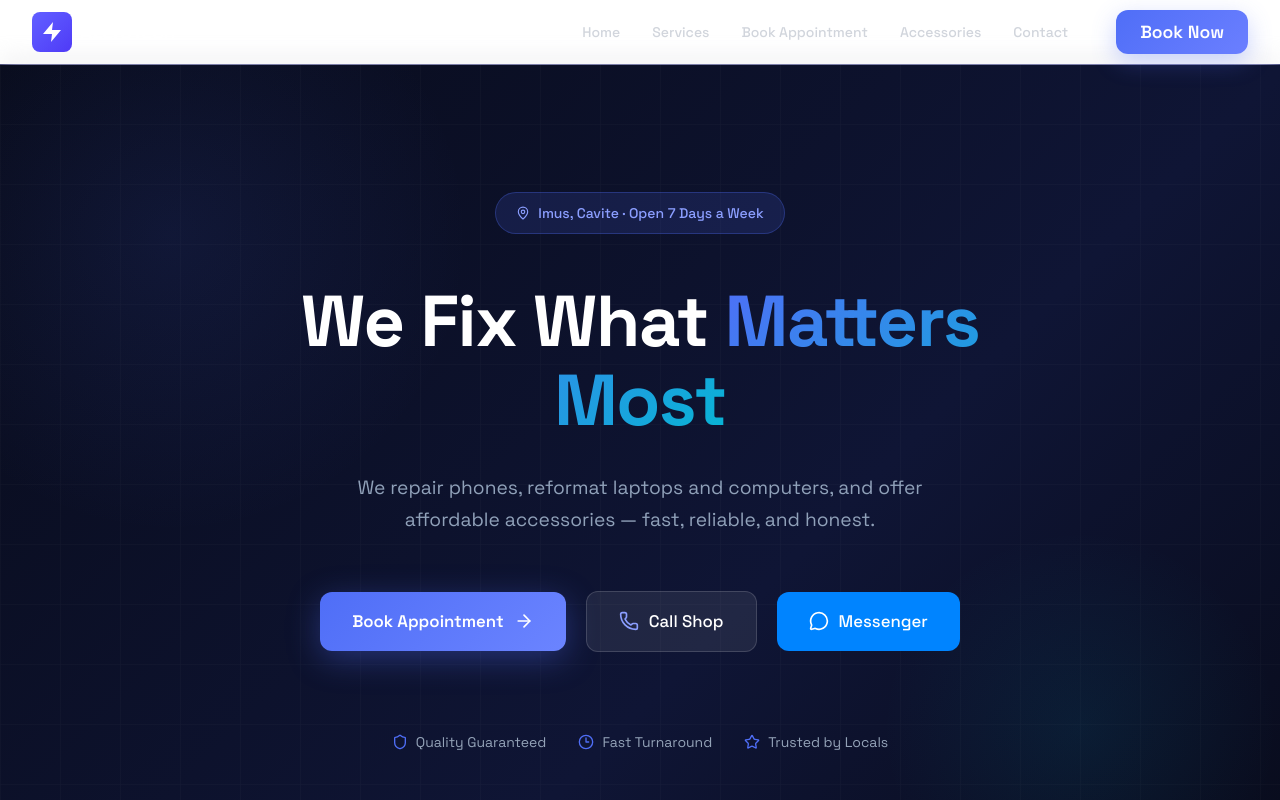
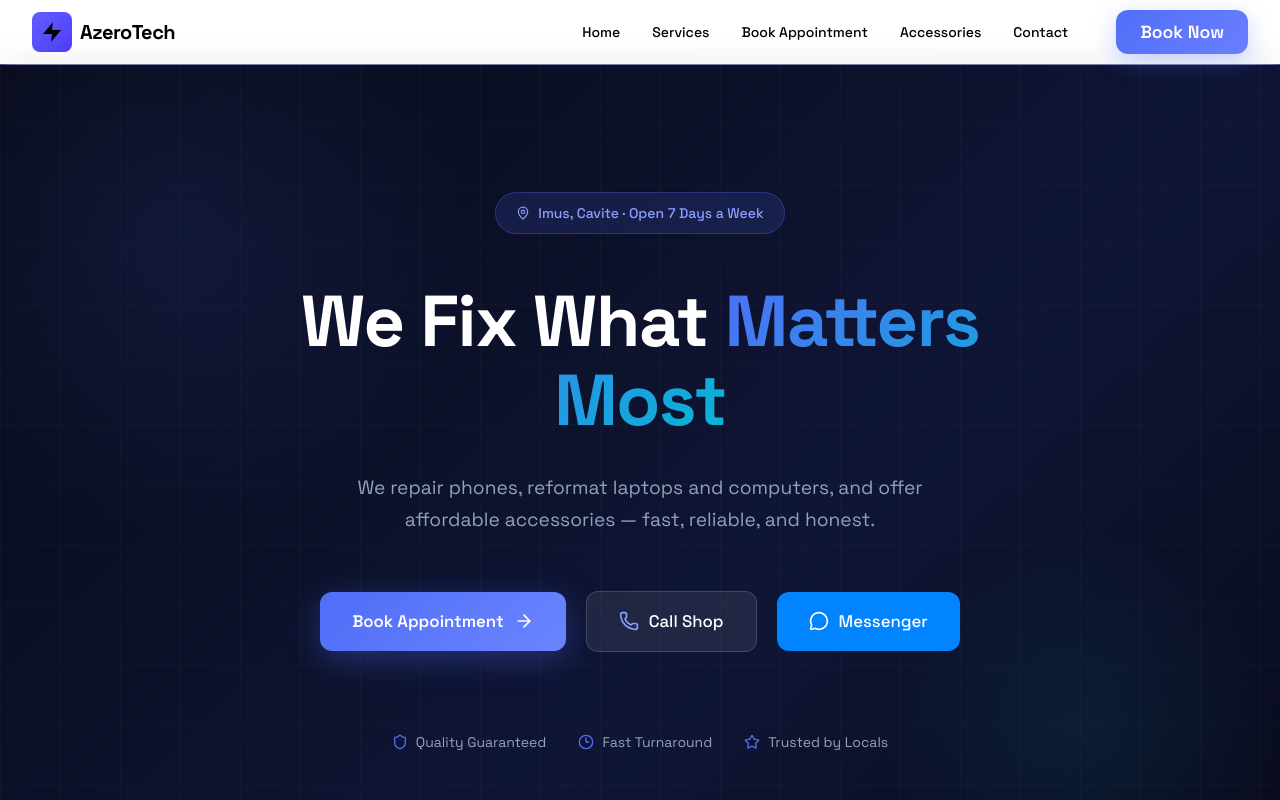
Before and after one commit to Shikks03/Azerotech, a Next.js app: page / in a window 1280 px wide. Shown: the top 800 px of the page. Built offline with nearby package versions, Linux system fonts and the light colour scheme.

Commit message:
Fixed Header and Footer a bit

```diff
--- a/components/Footer.tsx
+++ b/components/Footer.tsx
@@ -9,7 +9,7 @@ export default function Footer() {
         <div className="grid grid-cols-1 md:grid-cols-4 gap-8 mb-8">
           {/* Brand */}
           <div>
-            <h3 className="text-lg font-bold mb-4">AzeroTech</h3>
+            <h3 className="text-lg font-bold mb-4">ASKJADNSs</h3>
             <p className="text-gray-400 text-sm">
               Professional phone and laptop repair services with modern,
               affordable accessories.
--- a/components/Header.tsx
+++ b/components/Header.tsx
@@ -30,7 +30,7 @@ export default function Header() {
                 <Link
                   key={link.href}
                   href={link.href}
-                  className="text-gray-300 hover:text-indigo-400 transition-colors font-medium text-sm"
+                  className="text-black hover:text-indigo-400 transition-colors font-medium text-sm"
                 >
                   {link.label}
                 </Link>
--- a/components/Logo.tsx
+++ b/components/Logo.tsx
@@ -3,14 +3,14 @@ export default function Logo() {
     <div className="flex items-center gap-2">
       <div className="w-10 h-10 rounded-lg bg-gradient-to-br from-indigo-500 to-indigo-600 flex items-center justify-center">
         <svg
-          className="w-6 h-6 text-white"
+          className="w-6 h-6 text-black"
           fill="currentColor"
           viewBox="0 0 24 24"
         >
           <path d="M13 2L3 14h9l-1 8 10-12h-9l1-8z" />
         </svg>
       </div>
-      <span className="text-xl font-bold text-white tracking-tight">
+      <span className="text-xl font-bold text-black tracking-tight">
         AzeroTech
       </span>
     </div>
```
